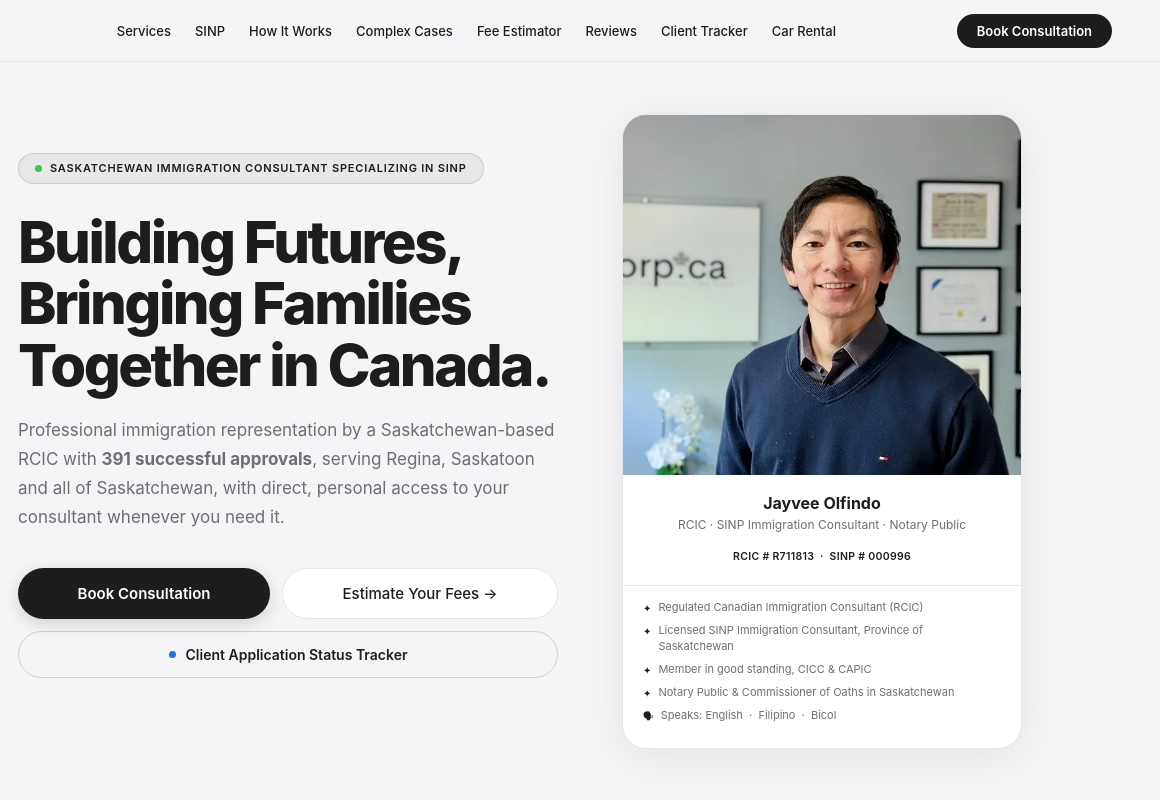
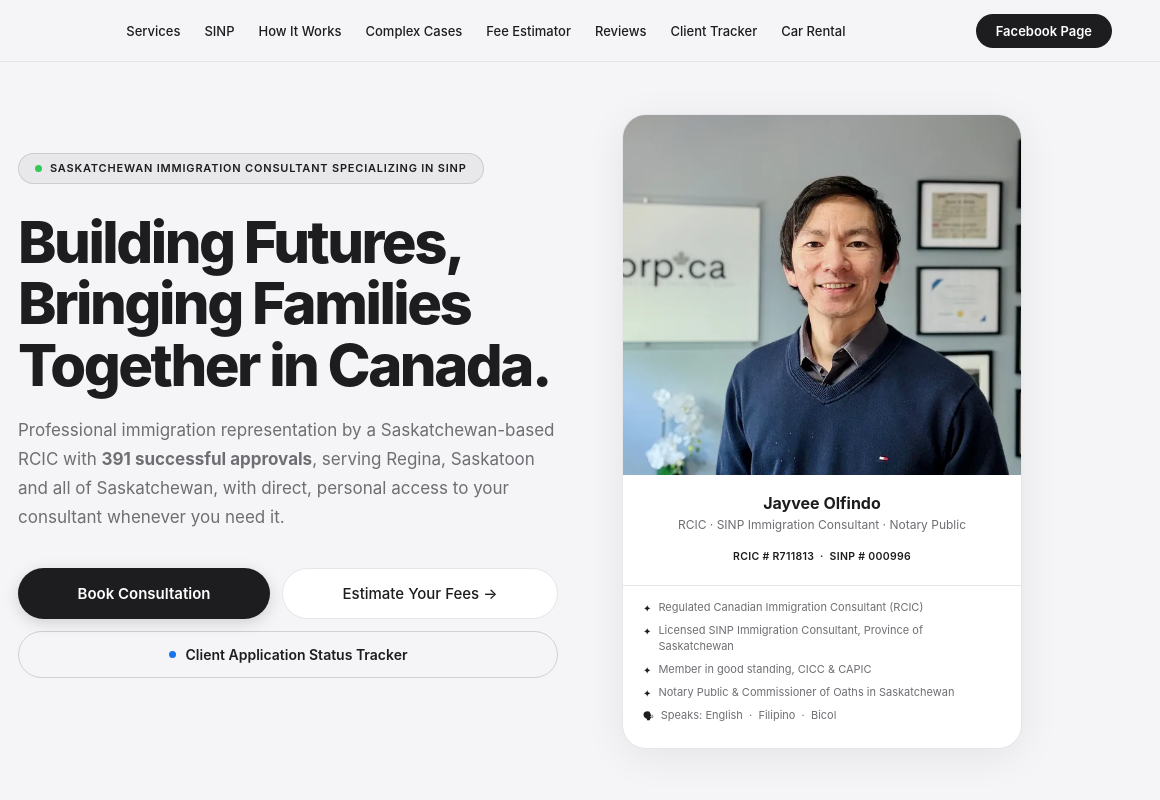
Before and after one commit to jayveeolfindo/olcorp-website, a website: page index.html in a window 1280 px wide. Shown: the top 800 px of the page, 120-1280 px from the left. Drawn offline with Linux system fonts and the light colour scheme.

Commit message:
Nav: Car Rental link + Facebook Page CTA button

```diff
--- a/index.html
+++ b/index.html
@@ -897,7 +897,7 @@
       <a href="https://tracker.olcorp.ca" target="_blank">Client Tracker</a>
       <a href="/rental-estimator">Car Rental</a>
     </div>
-    <a href="/book" target="_blank" class="nav-cta">Book Consultation</a>
+    <a href="https://www.facebook.com/olcorp.ca" target="_blank" class="nav-cta">Facebook Page</a>
   </nav>
 
   <!-- ══ NAV DROPDOWN ══ -->
@@ -911,7 +911,7 @@
     <a href="https://tracker.olcorp.ca" target="_blank" onclick="closeNavMenu()">Client Tracker</a>
     <a href="/rental-estimator" onclick="closeNavMenu()">Car Rental</a>
     <div class="nav-dd-divider"></div>
-    <a href="/book" target="_blank" class="nav-dd-cta" onclick="closeNavMenu()">Book Consultation</a>
+    <a href="https://www.facebook.com/olcorp.ca" target="_blank" class="nav-dd-cta" onclick="closeNavMenu()">Facebook Page</a>
   </div>
 
   <!-- ══ HERO ══ -->
```
